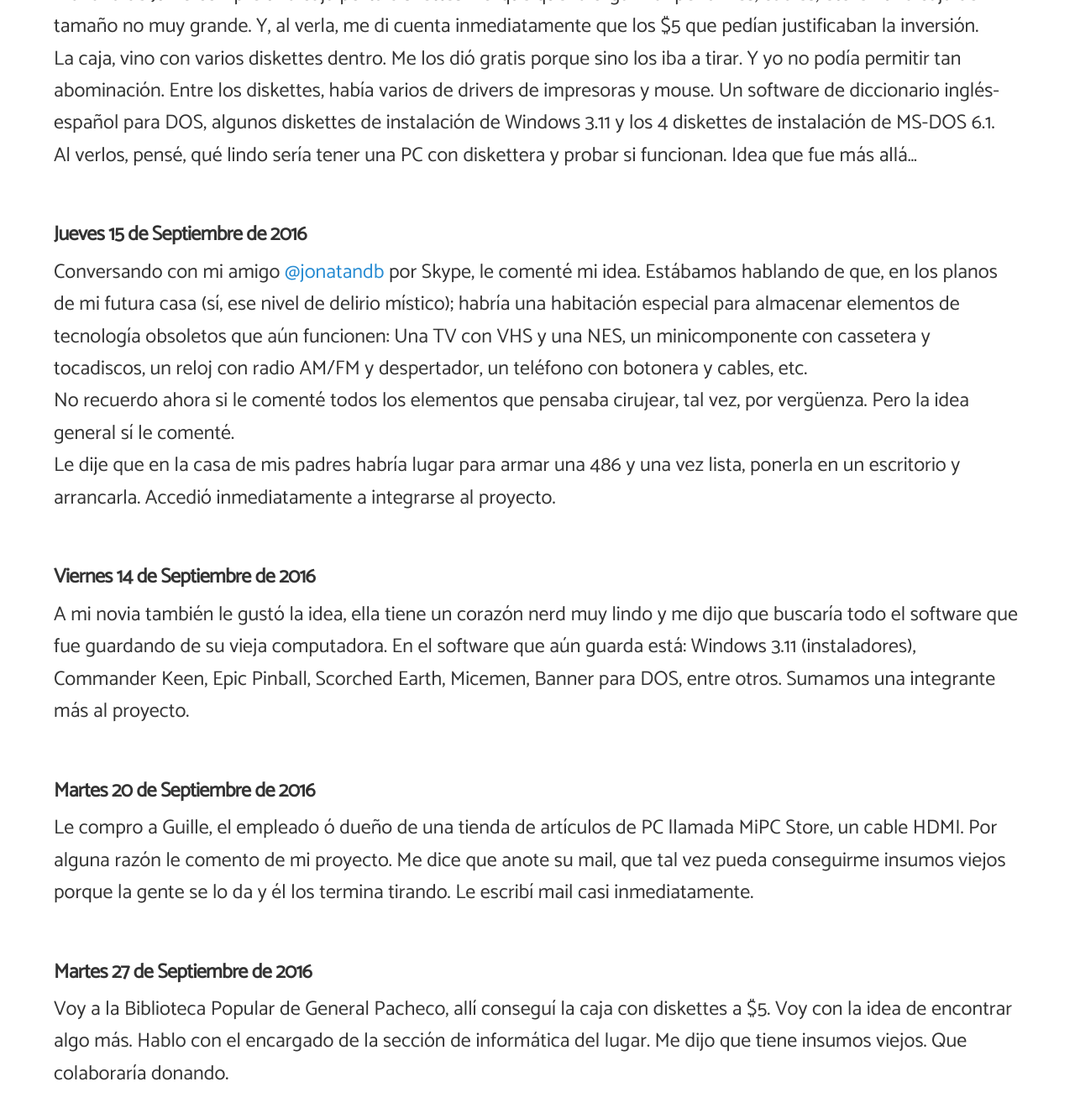
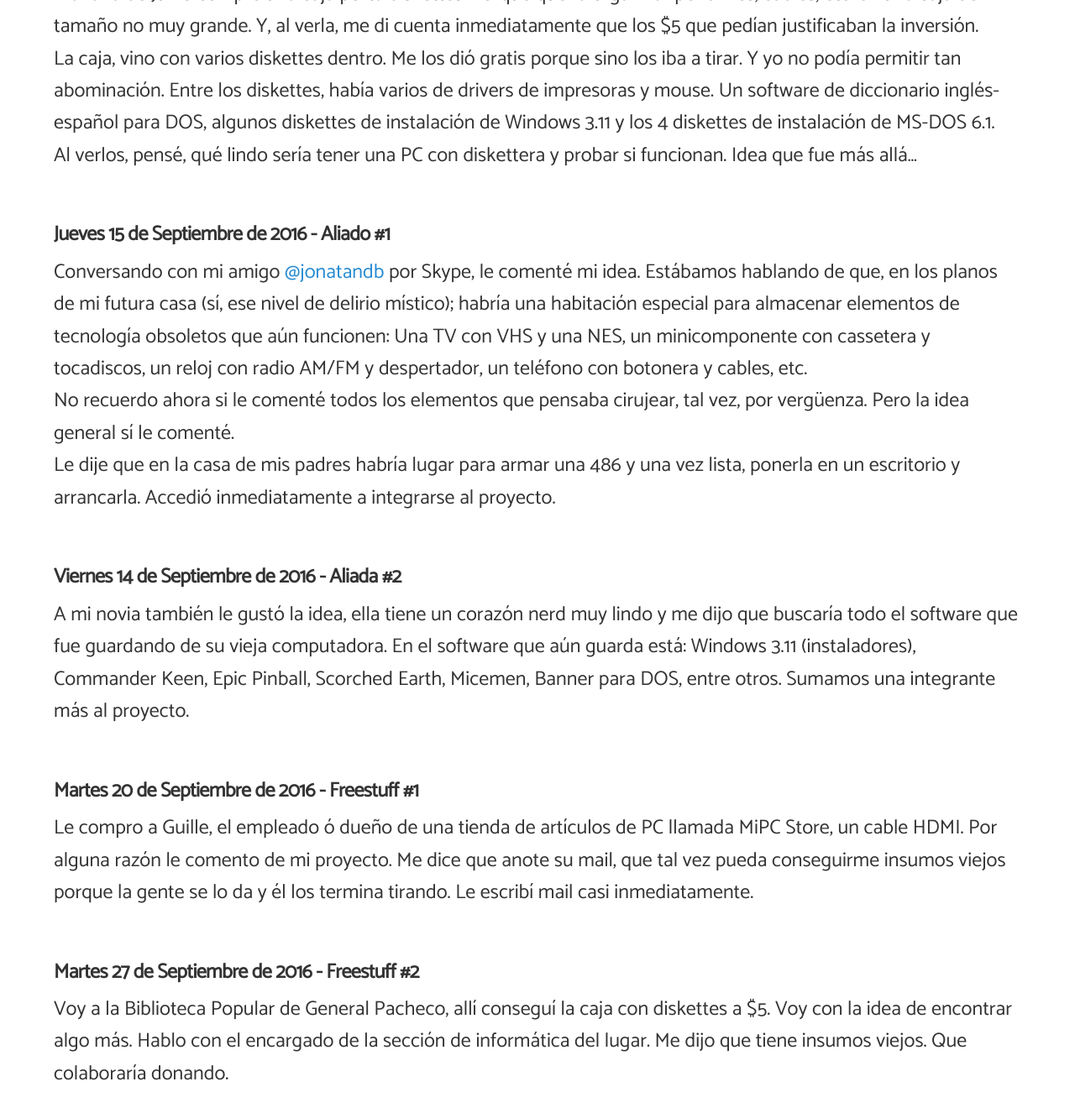
Before and after one commit to angelsimon/angelsimon.github.io, a Jekyll site: the page built from _posts/2016-10-03-armar-una-486-en-2016.md, in a window 1280 px wide and 1400 px high, scrolled down 2424 px. Shown: the top 1326 px of the window at 84% size. Built offline with Jekyll 4.4.1, drawn with Linux system fonts in a browser that asks for light colours; nearby versions of some CDN libraries; comment, search, counter and statistics services are not loaded; some of the changed text lies outside the part shown.

Commit message:
Update 2016-10-03-armar-una-486-en-2016.md

```diff
--- a/_posts/2016-10-03-armar-una-486-en-2016.md
+++ b/_posts/2016-10-03-armar-una-486-en-2016.md
@@ -76,23 +76,23 @@ de distintas máquinas que la gente deshace. A esto se le suma un bonus track. G
 <br>
 <h2>Historial</h2>
 <br>
-<h4>Entre junio y septiembre de 2016</h4>
+<h4>Entre junio y septiembre de 2016 - La idea</h4>
 Todo comenzó, en un licencia médica que me dio mucho, pero mucho, mucho tiempo para pensar. Entre varias ideas que me vinieron a la mente y que convenientemente fui registrando en Google Keep; tales como escribir un libro de informática, solicitarle a un conocidísimo desarrollador de video juegos traducir su libro al español (nunca me contestó), hacer una estantería para libros con formato "cinto" y <i>armar una 486 PC de la nada y con todos productos reciclados.</i>. <br>
 La idea fue tomando más fuerza cuando, por arte del destino y mis dudosas compras de mercado de pulgas, una mañana de Junio compré una caja porta diskettes. Porque quería organizar pendrives, cables, etc. en una caja de tamaño no muy grande. Y, al verla, me di cuenta inmediatamente que los $5 que pedían justificaban la inversión.<br>
 La caja, vino con varios diskettes dentro. Me los dió gratis porque sino los iba a tirar. Y yo no podía permitir tan abominación. Entre los diskettes, había varios de drivers de impresoras y mouse. Un software de diccionario inglés-español para DOS, algunos diskettes de instalación de Windows 3.11 y los 4 diskettes de instalación de MS-DOS 6.1.<br>
 Al verlos, pensé, qué lindo sería tener una PC con diskettera y probar si funcionan. Idea que fue más allá... <br>
 <br>
-<h4>Jueves 15 de Septiembre de 2016</h4>
+<h4>Jueves 15 de Septiembre de 2016 - Aliado #1</h4>
 Conversando con mi amigo <a href="http://www.twitter.com/jonatandb" target="_blank">@jonatandb</a> por Skype, le comenté mi idea.
 Estábamos hablando de que, en los planos de mi futura casa (sí, ese nivel de delirio místico); habría una habitación especial para almacenar elementos de tecnología obsoletos que aún funcionen: Una TV con VHS y una NES, un minicomponente con cassetera y tocadiscos, un reloj con radio AM/FM y despertador, un teléfono con botonera y cables, etc.<br>
 No recuerdo ahora si le comenté todos los elementos que pensaba cirujear, tal vez, por vergüenza. Pero la idea general sí le comenté.<br>
 Le dije que en la casa de mis padres habría lugar para armar una 486 y una vez lista, ponerla en un escritorio y arrancarla. Accedió inmediatamente a integrarse al proyecto.<br><br>
 
-<h4>Viernes 14 de Septiembre de 2016</h4>
+<h4>Viernes 14 de Septiembre de 2016 - Aliada #2</h4>
 A mi novia también le gustó la idea, ella tiene un corazón nerd muy lindo y me dijo que buscaría todo el software que fue guardando de su vieja computadora. En el software que aún guarda está: Windows 3.11 (instaladores), Commander Keen, Epic Pinball, Scorched Earth, Micemen, Banner para DOS, entre otros. Sumamos una integrante más al proyecto.<br><br>
-<h4>Martes 20 de Septiembre de 2016</h4>
+<h4>Martes 20 de Septiembre de 2016 - Freestuff #1</h4>
 Le compro a Guille, el empleado ó dueño de una tienda de artículos de PC llamada MiPC Store, un cable HDMI. Por alguna
 razón le comento de mi proyecto. Me dice que anote su mail, que tal vez pueda conseguirme insumos viejos porque la gente
 se lo da y él los termina tirando. Le escribí mail casi inmediatamente.<br><br>
-<h4>Martes 27 de Septiembre de 2016</h4>
+<h4>Martes 27 de Septiembre de 2016 - Freestuff #2</h4>
 Voy a la Biblioteca Popular de General Pacheco, allí conseguí la caja con diskettes a $5. Voy con la idea de encontrar algo más. Hablo con el encargado de la sección de informática del lugar. Me dijo que tiene insumos viejos. Que colaboraría donando.<br><br>
```
